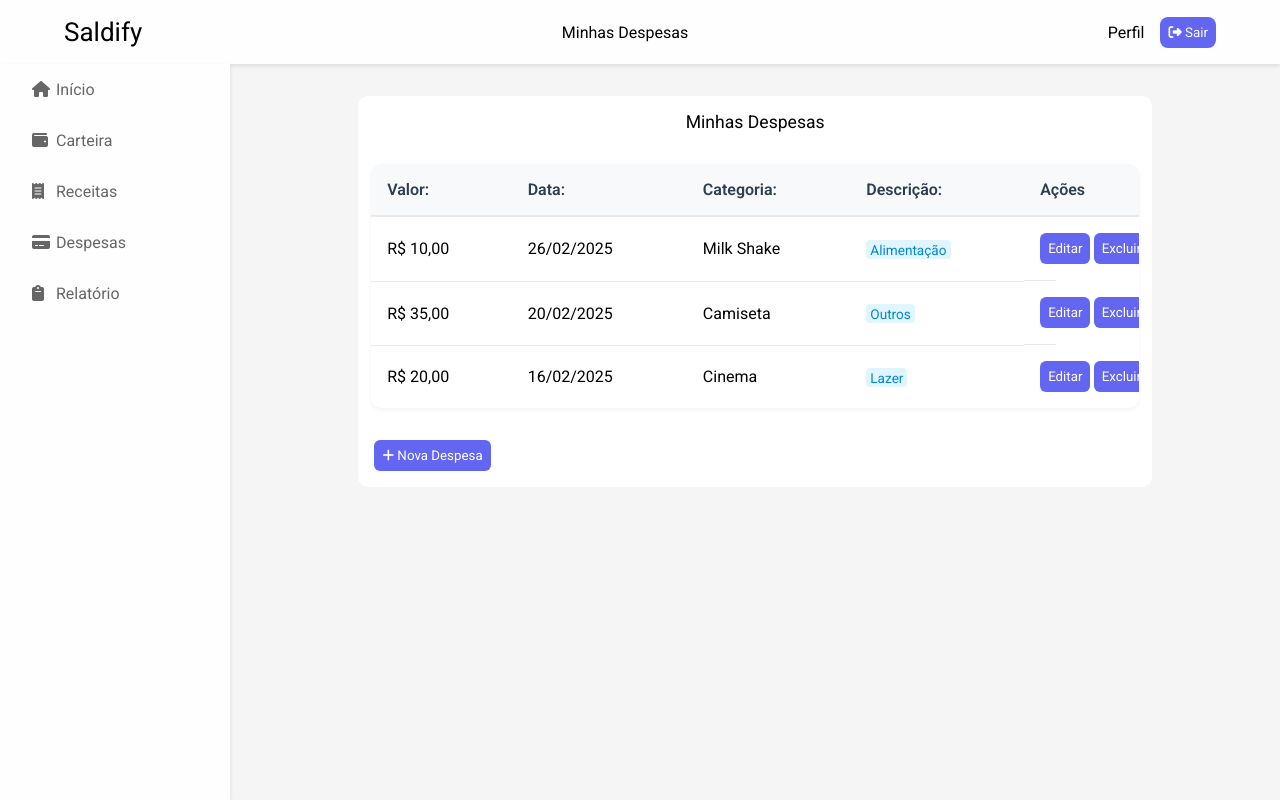
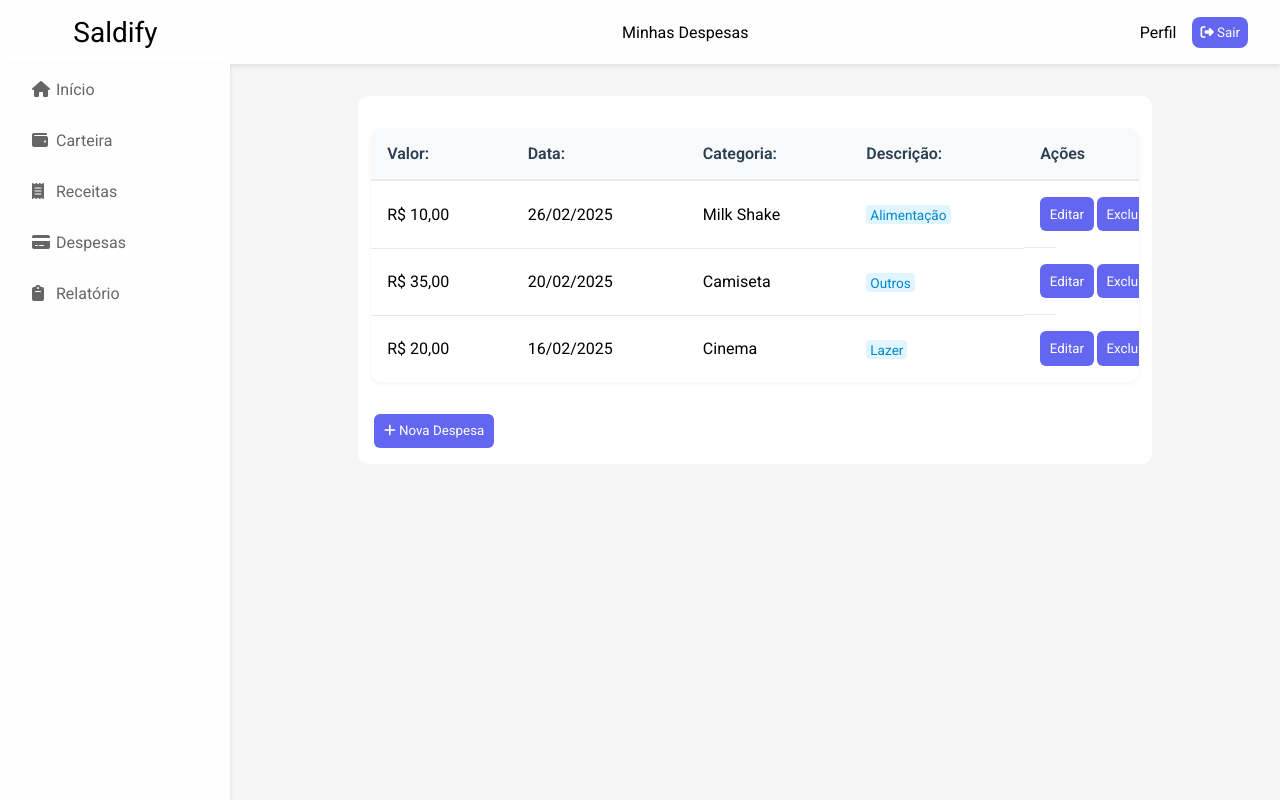
Before and after one commit to JacquesonLima/saldify, an Angular app in the folder app-finance-front/: page /despesas in a window 1280 px wide. Built offline with nearby package versions, Linux system fonts and the light colour scheme.

Commit message:
some visual adjustments

```diff
--- a/app-finance-front/src/app/app.component.css
+++ b/app-finance-front/src/app/app.component.css
@@ -0,0 +1,5 @@
+* {
+  padding: 0;
+  margin: 0;
+  box-sizing: border-box;
+}
--- a/app-finance-front/src/app/components/expenses/expenses.component.css
+++ b/app-finance-front/src/app/components/expenses/expenses.component.css
@@ -79,6 +79,6 @@ button {
   color: #fff;
   border: none;
   border-radius: 6px;
-  padding: 0.5rem;
+  padding: 0.6rem;
   cursor: pointer;
 }
--- a/app-finance-front/src/app/components/expenses/expenses.component.html
+++ b/app-finance-front/src/app/components/expenses/expenses.component.html
@@ -1,6 +1,5 @@
 <div class="expenses-container">
   <div class="expenses-content">
-    <div class="expense-header">Minhas Despesas</div>
     <table class="expense-table">
       <thead class="table-header">
         <tr>
@@ -29,7 +28,11 @@
       </tbody>
     </table>
     <div class="button-container">
-      <button><i class="fa-solid fa-plus"></i> Nova Despesa</button>
+      <button (click)="openModal()">
+        <i class="fa-solid fa-plus"></i> Nova Despesa
+      </button>
     </div>
   </div>
 </div>
+
+<app-expense [isVisible]="isModalVisible" (close)="closeModal()"></app-expense>
--- a/app-finance-front/src/app/components/expenses/expenses.component.ts
+++ b/app-finance-front/src/app/components/expenses/expenses.component.ts
@@ -2,10 +2,11 @@ import { CommonModule } from '@angular/common';
 import { Component, OnInit } from '@angular/core';
 import { TitleService } from '../../services/title.service';
 import { Title } from '@angular/platform-browser';
+import { ExpenseComponent } from '../expense-modal/expense.component';
 
 @Component({
   selector: 'app-expenses',
-  imports: [CommonModule],
+  imports: [CommonModule, ExpenseComponent],
   templateUrl: './expenses.component.html',
   styleUrl: './expenses.component.css',
 })
@@ -31,10 +32,20 @@ export class ExpensesComponent implements OnInit {
     },
   ];
 
+  isModalVisible = false;
+
   constructor(private titleService: TitleService, private title: Title) {}
 
   ngOnInit(): void {
     this.titleService.setTitle('Minhas Despesas');
     this.title.setTitle('Despesas - Saldify');
   }
+
+  openModal() {
+    this.isModalVisible = true;
+  }
+
+  closeModal() {
+    this.isModalVisible = false;
+  }
 }
--- a/app-finance-front/src/app/components/header/header.component.css
+++ b/app-finance-front/src/app/components/header/header.component.css
@@ -1,10 +1,23 @@
 .header-container {
   display: flex;
-  justify-content: center;
   background-color: rgba(255, 255, 255, 0.95);
   box-shadow: 0 2px 4px rgba(0, 0, 0, 0.1);
-  width: 100%;
+  width: 100vw;
   height: 8vh;
+}
+
+.header-title {
+  display: flex;
+  width: 22vw;
+  align-items: center;
+  justify-content: center;
+}
+
+.header-title h1 {
+  text-align: center;
+  font-size: 1.75rem;
+  font-weight: 400;
+  cursor: pointer;
 }
 
 .header-box {
@@ -15,19 +28,17 @@
   max-width: 90vw;
 }
 
-.header-box h1 {
-  font-size: 26px;
-  font-weight: 400;
-  cursor: pointer;
+.header-box .header-title-page {
+  justify-self: center;
 }
 
 .header-content {
   display: flex;
   align-items: center;
+  margin-right: 2rem;
 }
 
 .header-content .header-links {
-  display: flex;
   gap: 3rem;
   list-style: none;
   cursor: pointer;
--- a/app-finance-front/src/app/components/header/header.component.html
+++ b/app-finance-front/src/app/components/header/header.component.html
@@ -1,7 +1,12 @@
 <div class="header-container">
+  <div class="header-title">
+    <h1>Saldify</h1>
+  </div>
   <div class="header-box">
-    <h1>Saldify</h1>
-    <div>{{ title }}</div>
+    <div></div>
+    <div>
+      {{ title }}
+    </div>
     <div class="header-content">
       <ul class="header-links">
         <li>Perfil</li>
--- a/app-finance-front/src/app/components/header/header.component.ts
+++ b/app-finance-front/src/app/components/header/header.component.ts
@@ -1,7 +1,7 @@
 import { ChangeDetectorRef, Component, OnInit } from '@angular/core';
 import { NavigationEnd, Router } from '@angular/router';
 import { TitleService } from '../../services/title.service';
-import { filter } from 'rxjs';
+import { filter, switchMap } from 'rxjs';
 
 @Component({
   selector: 'app-header',
@@ -22,12 +22,13 @@ export class HeaderComponent implements OnInit {
     this.router.events
       .pipe(filter((event) => event instanceof NavigationEnd))
       .subscribe(() => {
-        this.titleService.title$.subscribe((newTitle) => {
-          this.title = newTitle;
-          this.cdr.detectChanges();
-        });
+        this.updateTitle();
       });
 
+    this.updateTitle();
+  }
+
+  private updateTitle(): void {
     this.titleService.title$.subscribe((newTitle) => {
       this.title = newTitle;
       this.cdr.detectChanges();
--- a/app-finance-front/src/app/components/nav/nav.component.css
+++ b/app-finance-front/src/app/components/nav/nav.component.css
@@ -3,18 +3,18 @@
   justify-content: center;
   width: 18vw;
   height: 92vh;
-  min-height: 100%;
+  min-height: 92vh;
   background-color: rgba(255, 255, 255, 0.95);
   box-shadow: 0 2px 4px rgba(0, 0, 0, 0.1);
   z-index: -1;
 }
 
 .nav-container .nav-box {
-  width: 100%;
+  width: 18vw;
 }
 
 .nav-container .nav-box .navbar {
-  width: 100%;
+  width: 18vw;
   display: flex;
   flex-direction: column;
 }
--- a/app-finance-front/src/app/components/quick-actions/quick-actions.component.css
+++ b/app-finance-front/src/app/components/quick-actions/quick-actions.component.css
@@ -33,12 +33,12 @@
   gap: 1rem;
   border: none;
   border-radius: 10px;
-  width: 18rem;
+  width: 19vw;
   cursor: pointer;
-  transition: 1s;
+  transition: background 1s;
 }
 
 .quick-actions-content button:hover {
   background-color: #5455c6;
-  transition: 1s;
+  transition: background 1s;
 }
```
